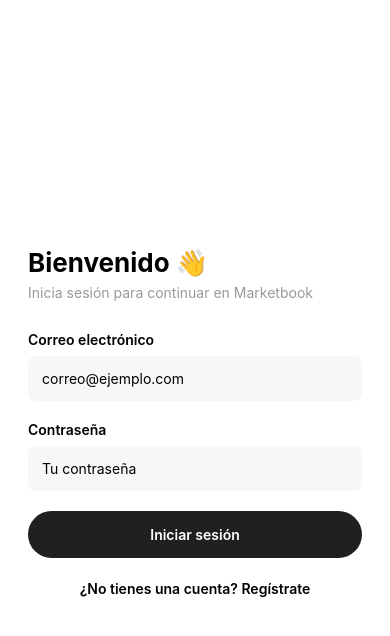
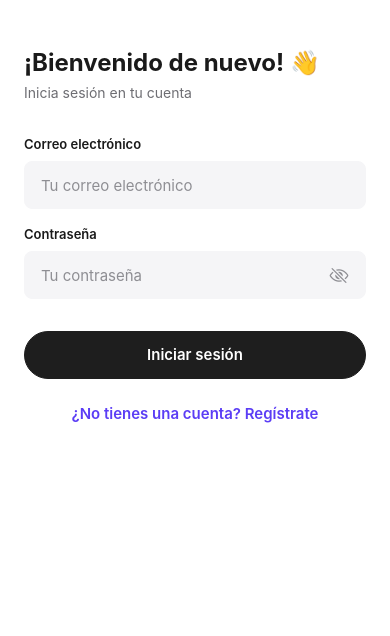
Before and after one commit to wyzetevio/Marketbook, a React Native app: screen /Login in a window 390 px wide. Shown: the top 636 px of the page. Built offline with nearby package versions, Linux system fonts and the light colour scheme; no server answers.

Commit message:
feat: rehace Login y Registro con useAuth y el diseño de Figma
Validaciones en vivo, errores de Supabase traducidos, estado de carga
y componente Aviso para mensajes dentro de la pantalla.

```diff
--- /dev/null
+++ b/src/components/Aviso.js
@@ -0,0 +1,42 @@
+import React from 'react';
+import { Text, View } from 'react-native';
+import { Ionicons } from '@expo/vector-icons';
+import { useAppTheme, useEstilos } from '../theme';
+
+const TONOS = {
+  peligro: { icono: 'alert-circle', fondo: 'peligroSuave', color: 'peligro' },
+  exito: { icono: 'checkmark-circle', fondo: 'exitoSuave', color: 'exito' },
+  info: { icono: 'information-circle', fondo: 'acentoSuave', color: 'acento' },
+};
+
+/**
+ * Mensaje dentro de la pantalla (errores de una acción, confirmaciones). Funciona igual en web y móvil.
+ *   {errorEnvio ? <Aviso mensaje={errorEnvio} /> : null}
+ *   <Aviso tono="exito" mensaje="Nombre actualizado." />
+ *
+ * tono: 'peligro' (default) | 'exito' | 'info'
+ */
+export default function Aviso({ mensaje, tono = 'peligro', estilo }) {
+  const t = useAppTheme();
+  const styles = useEstilos(crearEstilos);
+  if (!mensaje) return null;
+  const { icono, fondo, color } = TONOS[tono] ?? TONOS.peligro;
+  return (
+    <View style={[styles.aviso, { backgroundColor: t.colors[fondo] }, estilo]} accessibilityRole="alert" accessibilityLiveRegion="polite">
+      <Ionicons name={icono} size={18} color={t.colors[color]} style={styles.icono} />
+      <Text style={[styles.texto, { color: t.colors[color] }]}>{mensaje}</Text>
+    </View>
+  );
+}
+
+const crearEstilos = (t) => ({
+  aviso: {
+    flexDirection: 'row',
+    alignItems: 'flex-start',
+    padding: t.spacing.md,
+    borderRadius: t.radius.sm,
+    marginBottom: t.spacing.md,
+  },
+  icono: { marginRight: t.spacing.sm, marginTop: 1 },
+  texto: { ...t.typography.cuerpo, fontSize: 14, flex: 1 },
+});
--- a/src/components/Input.js
+++ b/src/components/Input.js
@@ -15,7 +15,8 @@ import { useAppTheme, useEstilos } from '../theme';
  * ayuda: texto gris bajo el campo (se oculta si hay error)
  * secureTextEntry: campo de contraseña con icono de ojo para mostrar/ocultar
  * estilo: estilos extra del contenedor
- * Cualquier otra prop (placeholder, keyboardType, maxLength, onSubmitEditing...) va al TextInput.
+ * Cualquier otra prop (placeholder, keyboardType, maxLength, onSubmitEditing...) va al TextInput,
+ * incluida `ref` (React 19), útil para pasar el foco: onSubmitEditing={() => siguienteRef.current?.focus()}
  */
 export default function Input({
   label,
--- a/src/components/index.js
+++ b/src/components/index.js
@@ -1,5 +1,5 @@
 // Componentes base de Marketbook (theme-aware: respetan el modo claro/oscuro).
-// import { Button, Input, LoadingView, ErrorView, EmptyState, Header, BookCard, Badge } from '../../components';
+// import { Button, Input, LoadingView, ErrorView, EmptyState, Header, BookCard, Badge, Aviso } from '../../components';
 export { default as Button } from './Button';
 export { default as Input } from './Input';
 export { default as LoadingView } from './LoadingView';
@@ -8,3 +8,4 @@ export { default as EmptyState } from './EmptyState';
 export { default as Header } from './Header';
 export { default as BookCard } from './BookCard';
 export { default as Badge } from './Badge';
+export { default as Aviso } from './Aviso';
--- a/src/screens/auth/LoginScreen.js
+++ b/src/screens/auth/LoginScreen.js
@@ -1,45 +1,128 @@
-import React, { useState } from 'react';
-import { ActivityIndicator, StyleSheet, Text, TextInput, TouchableOpacity, View } from 'react-native';
-import { signIn } from '../../services/supabase/authService';
-import { showMessage } from '../../utils/dialogs';
+import React, { useEffect, useMemo, useRef, useState } from 'react';
+import { KeyboardAvoidingView, Platform, ScrollView, Text } from 'react-native';
+import { SafeAreaView } from 'react-native-safe-area-context';
+import { useAuth } from '../../hooks';
+import { useEstilos } from '../../theme';
+import { Aviso, Button, Input } from '../../components';
+import { esCorreoValido } from '../../utils/validaciones';
+import { mensajeErrorAuth } from '../../utils/erroresAuth';
 
-export default function LoginScreen({ navigation }) {
+function validar({ correo, password }) {
+  const errores = {};
+  if (!correo.trim()) errores.correo = 'Ingresa tu correo electrónico.';
+  else if (!esCorreoValido(correo)) errores.correo = 'Ingresa un correo válido.';
+  if (!password) errores.password = 'Ingresa tu contraseña.';
+  return errores;
+}
+
+export default function LoginScreen({ navigation, route }) {
+  const { signIn } = useAuth();
+  const styles = useEstilos(crearEstilos);
   const [correo, setCorreo] = useState('');
   const [password, setPassword] = useState('');
-  const [cargando, setCargando] = useState(false);
+  const [intentoEnviar, setIntentoEnviar] = useState(false);
+  const [enviando, setEnviando] = useState(false);
+  const [errorEnvio, setErrorEnvio] = useState('');
+  const montado = useRef(true);
+  const passwordRef = useRef(null);
+
+  // Mensaje que deja Registro cuando la cuenta requiere confirmar el correo.
+  const avisoRegistro = route.params?.aviso ?? '';
+
+  // Los errores se muestran tras el primer intento y se recalculan mientras el usuario corrige.
+  const errores = useMemo(
+    () => (intentoEnviar ? validar({ correo, password }) : {}),
+    [intentoEnviar, correo, password]
+  );
+
+  // Si Registro nos envía el correo, se precarga en el formulario.
+  useEffect(() => {
+    if (route.params?.correo) setCorreo(route.params.correo);
+  }, [route.params?.correo]);
+
+  // Al editar los datos, el error anterior del servidor deja de aplicar.
+  useEffect(() => {
+    setErrorEnvio('');
+  }, [correo, password]);
+
+  // Al iniciar sesión AppNavigator desmonta esta pantalla: no actualizamos estado después.
+  useEffect(() => {
+    montado.current = true;
+    return () => { montado.current = false; };
+  }, []);
 
   const iniciarSesion = async () => {
-    if (!correo.trim() || !password) return showMessage('Campos incompletos', 'Completa correo y contraseña.');
-    if (!/^[^\s@]+@[^\s@]+\.[^\s@]+$/.test(correo.trim())) return showMessage('Correo inválido', 'Ingresa un correo válido.');
+    setIntentoEnviar(true);
+    if (Object.keys(validar({ correo, password })).length > 0) return;
+    setEnviando(true);
     try {
-      setCargando(true);
       await signIn(correo, password);
-      // AppNavigator detecta la sesión real y abre Marketplace automáticamente.
-    } catch (e) { showMessage('No se pudo iniciar sesión', e.message); }
-    finally { setCargando(false); }
+      // No se navega a mano: AppNavigator detecta la sesión con useAuth() y muestra la app.
+    } catch (e) {
+      if (montado.current) setErrorEnvio(mensajeErrorAuth(e));
+    } finally {
+      if (montado.current) setEnviando(false);
+    }
   };
 
-  return <View style={styles.container}>
-    <Text style={styles.title}>Bienvenido 👋</Text>
-    <Text style={styles.subtitle}>Inicia sesión para continuar en Marketbook</Text>
-    <Text style={styles.label}>Correo electrónico</Text>
-    <TextInput style={styles.input} placeholder="correo@ejemplo.com" value={correo} onChangeText={setCorreo} keyboardType="email-address" autoCapitalize="none" />
-    <Text style={styles.label}>Contraseña</Text>
-    <TextInput style={styles.input} placeholder="Tu contraseña" value={password} onChangeText={setPassword} secureTextEntry />
-    <TouchableOpacity style={styles.button} disabled={cargando} onPress={iniciarSesion}>
-      {cargando ? <ActivityIndicator color="#fff"/> : <Text style={styles.buttonText}>Iniciar sesión</Text>}
-    </TouchableOpacity>
-    <TouchableOpacity onPress={() => navigation.navigate('Register')}><Text style={styles.link}>¿No tienes una cuenta? Regístrate</Text></TouchableOpacity>
-  </View>;
+  return (
+    <SafeAreaView style={styles.pantalla} edges={['top', 'bottom']}>
+      <KeyboardAvoidingView style={styles.flex} behavior={Platform.OS === 'ios' ? 'padding' : undefined}>
+        <ScrollView contentContainerStyle={styles.contenido} keyboardShouldPersistTaps="handled">
+          <Text style={styles.titulo}>¡Bienvenido de nuevo! 👋</Text>
+          <Text style={styles.subtitulo}>Inicia sesión en tu cuenta</Text>
+
+          {errorEnvio ? <Aviso mensaje={errorEnvio} /> : <Aviso tono="info" mensaje={avisoRegistro} />}
+
+          <Input
+            label="Correo electrónico"
+            placeholder="Tu correo electrónico"
+            value={correo}
+            onChangeText={setCorreo}
+            error={errores.correo}
+            keyboardType="email-address"
+            autoCapitalize="none"
+            autoComplete="email"
+            textContentType="emailAddress"
+            returnKeyType="next"
+            onSubmitEditing={() => passwordRef.current?.focus()}
+            editable={!enviando}
+          />
+          <Input
+            ref={passwordRef}
+            label="Contraseña"
+            placeholder="Tu contraseña"
+            value={password}
+            onChangeText={setPassword}
+            error={errores.password}
+            secureTextEntry
+            autoComplete="password"
+            textContentType="password"
+            returnKeyType="go"
+            onSubmitEditing={iniciarSesion}
+            editable={!enviando}
+          />
+
+          <Button titulo="Iniciar sesión" onPress={iniciarSesion} cargando={enviando} estilo={styles.boton} />
+          <Button
+            titulo="¿No tienes una cuenta? Regístrate"
+            variante="texto"
+            onPress={() => navigation.navigate('Register')}
+            deshabilitado={enviando}
+            estilo={styles.link}
+          />
+        </ScrollView>
+      </KeyboardAvoidingView>
+    </SafeAreaView>
+  );
 }
 
-const styles = StyleSheet.create({
-  container: { flex: 1, justifyContent: 'center', backgroundColor: '#fff', padding: 28 },
-  title: { fontSize: 26, fontWeight: '700', marginBottom: 6 },
-  subtitle: { color: '#999', marginBottom: 30 },
-  label: { fontWeight: '600', marginBottom: 8 },
-  input: { backgroundColor: '#f7f7f7', padding: 14, borderRadius: 8, marginBottom: 20 },
-  button: { backgroundColor: '#202020', padding: 15, borderRadius: 25, alignItems: 'center' },
-  buttonText: { color: '#fff', fontWeight: '600' },
-  link: { textAlign: 'center', marginTop: 22, fontWeight: '600' },
+const crearEstilos = (t) => ({
+  pantalla: { flex: 1, backgroundColor: t.colors.fondo },
+  flex: { flex: 1 },
+  contenido: { flexGrow: 1, paddingHorizontal: t.spacing.lg, paddingTop: t.spacing.xxl, paddingBottom: t.spacing.lg },
+  titulo: { ...t.typography.titulo, color: t.colors.texto },
+  subtitulo: { ...t.typography.cuerpo, fontSize: 14, color: t.colors.textoSecundario, marginTop: t.spacing.xs, marginBottom: t.spacing.xl },
+  boton: { marginTop: t.spacing.md },
+  link: { alignSelf: 'center', marginTop: t.spacing.md },
 });
--- a/src/screens/auth/RegisterScreen.js
+++ b/src/screens/auth/RegisterScreen.js
@@ -1,75 +1,188 @@
-import React, { useState } from 'react';
-import { ActivityIndicator, ScrollView, StyleSheet, Text, TextInput, TouchableOpacity, View } from 'react-native';
-import { signUp } from '../../services/supabase/authService';
-import { showMessage } from '../../utils/dialogs';
+import React, { useEffect, useMemo, useRef, useState } from 'react';
+import { KeyboardAvoidingView, Platform, ScrollView, Text, View } from 'react-native';
+import { Ionicons } from '@expo/vector-icons';
+import { SafeAreaView } from 'react-native-safe-area-context';
+import { useAuth } from '../../hooks';
+import { useAppTheme, useEstilos } from '../../theme';
+import { Aviso, Button, Header, Input } from '../../components';
+import { esCorreoValido, requisitosPassword } from '../../utils/validaciones';
+import { mensajeErrorAuth } from '../../utils/erroresAuth';
+
+const MAX_NOMBRE = 80; // mismo límite que usuarios.nombre en la base de datos
+
+function validar({ nombre, correo, password }) {
+  const errores = {};
+  if (!nombre.trim()) errores.nombre = 'Ingresa tu nombre.';
+  else if (nombre.trim().length > MAX_NOMBRE) errores.nombre = `Máximo ${MAX_NOMBRE} caracteres.`;
+  if (!correo.trim()) errores.correo = 'Ingresa tu correo electrónico.';
+  else if (!esCorreoValido(correo)) errores.correo = 'Ingresa un correo válido.';
+  if (!password) errores.password = 'Crea una contraseña.';
+  else if (!requisitosPassword(password).every((r) => r.cumple)) errores.password = 'La contraseña no cumple los requisitos.';
+  return errores;
+}
 
 export default function RegisterScreen({ navigation }) {
+  const { signUp } = useAuth();
+  const t = useAppTheme();
+  const styles = useEstilos(crearEstilos);
   const [nombre, setNombre] = useState('');
   const [correo, setCorreo] = useState('');
   const [password, setPassword] = useState('');
-  const [mostrar, setMostrar] = useState(false);
-  const [cargando, setCargando] = useState(false);
-  const requisitos = [
-    ['Mínimo 8 caracteres', password.length >= 8],
-    ['Al menos 1 número', /\d/.test(password)],
-    ['Al menos 1 mayúscula', /[A-Z]/.test(password)],
-    ['Al menos 1 minúscula', /[a-z]/.test(password)],
-  ];
+  const [intentoEnviar, setIntentoEnviar] = useState(false);
+  const [enviando, setEnviando] = useState(false);
+  const [errorEnvio, setErrorEnvio] = useState('');
+  const montado = useRef(true);
+  const correoRef = useRef(null);
+  const passwordRef = useRef(null);
+
+  const requisitos = useMemo(() => requisitosPassword(password), [password]);
+  const errores = useMemo(
+    () => (intentoEnviar ? validar({ nombre, correo, password }) : {}),
+    [intentoEnviar, nombre, correo, password]
+  );
+
+  // Al editar los datos, el error anterior del servidor deja de aplicar.
+  useEffect(() => {
+    setErrorEnvio('');
+  }, [nombre, correo, password]);
+
+  // Si el registro abre sesión, AppNavigator desmonta esta pantalla: no actualizamos estado después.
+  useEffect(() => {
+    montado.current = true;
+    return () => { montado.current = false; };
+  }, []);
 
   const registrar = async () => {
-    if (!nombre.trim() || !correo.trim() || !password) return showMessage('Campos incompletos', 'Completa el formulario.');
-    if (!/^[^\s@]+@[^\s@]+\.[^\s@]+$/.test(correo.trim())) return showMessage('Correo inválido', 'Revisa tu correo electrónico.');
-    if (!requisitos.every((r) => r[1])) return showMessage('Contraseña inválida', 'Cumple todos los requisitos indicados.');
+    setIntentoEnviar(true);
+    if (Object.keys(validar({ nombre, correo, password })).length > 0) return;
+    setEnviando(true);
     try {
-      setCargando(true);
       const data = await signUp(nombre, correo, password);
-      if (!data.session) {
-        showMessage('Registro solicitado', 'Si tu proyecto requiere confirmar correo, verifica tu bandeja y luego inicia sesión.', () => navigation.navigate('Login'));
-      } else {
-        showMessage('Registro correcto', 'La sesión se ha iniciado en Supabase.');
+      if (!data?.session && montado.current) {
+        // El proyecto de Supabase exige confirmar el correo: se vuelve al Login con un aviso.
+        navigation.navigate('Login', {
+          correo: correo.trim(),
+          aviso: 'Te enviamos un correo de confirmación. Confírmalo y luego inicia sesión.',
+        });
       }
-    } catch (e) { showMessage('No se pudo registrar', e.message); }
-    finally { setCargando(false); }
+      // Si hay sesión, AppNavigator detecta el cambio con useAuth() y muestra la app.
+    } catch (e) {
+      if (montado.current) setErrorEnvio(mensajeErrorAuth(e));
+    } finally {
+      if (montado.current) setEnviando(false);
+    }
   };
 
-  return <ScrollView style={styles.safeArea} contentContainerStyle={styles.container} keyboardShouldPersistTaps="handled">
-    <TouchableOpacity onPress={() => navigation.goBack()} style={styles.backButton}><Text style={styles.backText}>←</Text></TouchableOpacity>
-    <Text style={styles.titulo}>Crear cuenta</Text>
-    <Text style={styles.subtitulo}>Crea tu cuenta y comienza a descubrir tu próxima lectura</Text>
-    <Text style={styles.label}>Nombre</Text>
-    <TextInput style={styles.input} placeholder="Tu nombre" value={nombre} onChangeText={setNombre} />
-    <Text style={styles.label}>Correo electrónico</Text>
-    <TextInput style={styles.input} placeholder="ejemplo@correo.com" keyboardType="email-address" autoCapitalize="none" value={correo} onChangeText={setCorreo} />
-    <Text style={styles.label}>Contraseña</Text>
-    <View style={styles.passwordRow}>
-      <TextInput style={styles.passwordInput} placeholder="Tu contraseña" secureTextEntry={!mostrar} value={password} onChangeText={setPassword} />
-      <TouchableOpacity onPress={() => setMostrar(v => !v)}><Text style={styles.toggle}>{mostrar ? 'Ocultar' : 'Mostrar'}</Text></TouchableOpacity>
-    </View>
-    {password.length > 0 && requisitos.map(([label, valid]) => <Text key={label} style={{ color: valid ? '#187b55' : '#c34c4c', marginBottom: 3, fontSize: 12 }}>
-      {valid ? '✓' : '×'} {label}
-    </Text>)}
-    <TouchableOpacity style={styles.button} disabled={cargando} onPress={registrar}>
-      {cargando ? <ActivityIndicator color="#fff"/> : <Text style={styles.buttonText}>Registrarme</Text>}
-    </TouchableOpacity>
-    <TouchableOpacity onPress={() => navigation.navigate('Login')}><Text style={styles.link}>¿Ya tienes una cuenta? Iniciar sesión</Text></TouchableOpacity>
-    <Text style={styles.footer}>📚 Marketplace de Libros</Text>
-  </ScrollView>;
+  const mostrarRequisitos = password.length > 0 || intentoEnviar;
+
+  return (
+    <SafeAreaView style={styles.pantalla} edges={['bottom']}>
+      <Header titulo="" onAtras={() => navigation.goBack()} />
+      <KeyboardAvoidingView style={styles.flex} behavior={Platform.OS === 'ios' ? 'padding' : undefined}>
+        <ScrollView contentContainerStyle={styles.contenido} keyboardShouldPersistTaps="handled">
+          <Text style={styles.titulo}>Registrarse</Text>
+          <Text style={styles.subtitulo}>Crea una cuenta y descubre tu próxima lectura</Text>
+
+          <Aviso mensaje={errorEnvio} />
+
+          <Input
+            label="Nombre"
+            placeholder="Tu nombre"
+            value={nombre}
+            onChangeText={setNombre}
+            error={errores.nombre}
+            maxLength={MAX_NOMBRE}
+            autoComplete="name"
+            textContentType="name"
+            returnKeyType="next"
+            onSubmitEditing={() => correoRef.current?.focus()}
+            editable={!enviando}
+          />
+          <Input
+            ref={correoRef}
+            label="Correo electrónico"
+            placeholder="Tu correo electrónico"
+            value={correo}
+            onChangeText={setCorreo}
+            error={errores.correo}
+            keyboardType="email-address"
+            autoCapitalize="none"
+            autoComplete="email"
+            textContentType="emailAddress"
+            returnKeyType="next"
+            onSubmitEditing={() => passwordRef.current?.focus()}
+            editable={!enviando}
+          />
+          <Input
+            ref={passwordRef}
+            label="Contraseña"
+            placeholder="Tu contraseña"
+            value={password}
+            onChangeText={setPassword}
+            error={mostrarRequisitos ? undefined : errores.password}
+            secureTextEntry
+            autoComplete="new-password"
+            textContentType="newPassword"
+            returnKeyType="go"
+            onSubmitEditing={registrar}
+            editable={!enviando}
+            estilo={mostrarRequisitos ? styles.inputConRequisitos : undefined}
+          />
+
+          {mostrarRequisitos ? (
+            <View style={styles.requisitos} accessibilityLabel="Requisitos de la contraseña">
+              {requisitos.map(({ texto, cumple }) => (
+                <View key={texto} style={styles.requisito}>
+                  <Ionicons
+                    name={cumple ? 'checkmark' : 'close'}
+                    size={14}
+                    color={cumple ? t.colors.acento : t.colors.peligro}
+                  />
+                  <Text style={[styles.requisitoTexto, { color: cumple ? t.colors.textoSecundario : t.colors.peligro }]}>
+                    {texto}
+                  </Text>
+                </View>
+              ))}
+            </View>
+          ) : null}
+
+          <Button titulo="Registrarse" onPress={registrar} cargando={enviando} estilo={styles.boton} />
+          <Button
+            titulo="¿Tienes una cuenta? Inicia sesión"
+            variante="texto"
+            onPress={() => navigation.navigate('Login')}
+            deshabilitado={enviando}
+            estilo={styles.link}
+          />
+
+          <Text style={styles.terminos}>
+            Al hacer clic en Registrarse, aceptas nuestros Términos y nuestra Política de datos.
+          </Text>
+        </ScrollView>
+      </KeyboardAvoidingView>
+    </SafeAreaView>
+  );
 }
 
-const styles = StyleSheet.create({
-  safeArea: { flex: 1, backgroundColor: '#fff' },
-  container: { flexGrow: 1, paddingHorizontal: 28, paddingTop: 25, paddingBottom: 35 },
-  backButton: { width: 35, height: 35, justifyContent: 'center', marginBottom: 22 },
-  backText: { fontSize: 25 },
-  titulo: { fontSize: 26, fontWeight: '700', marginBottom: 7 },
-  subtitulo: { fontSize: 13, color: '#999', lineHeight: 19, marginBottom: 28 },
-  label: { fontSize: 13, fontWeight: '600', marginBottom: 8 },
-  input: { height: 50, backgroundColor: '#f8f8f8', borderRadius: 7, paddingHorizontal: 15, marginBottom: 20 },
-  passwordRow: { height: 50, borderWidth: 1, borderColor: '#aaa', borderRadius: 7, paddingHorizontal: 15, flexDirection: 'row', alignItems: 'center', marginBottom: 12 },
-  passwordInput: { flex: 1 },
-  toggle: { fontSize: 11, color: '#777', fontWeight: '600' },
-  button: { height: 50, backgroundColor: '#202020', borderRadius: 25, justifyContent: 'center', alignItems: 'center', marginTop: 18 },
-  buttonText: { color: '#fff', fontWeight: '600' },
-  link: { textAlign: 'center', marginTop: 22, fontWeight: '600' },
-  footer: { textAlign: 'center', marginTop: 30, color: '#777', fontSize: 12 },
+const crearEstilos = (t) => ({
+  pantalla: { flex: 1, backgroundColor: t.colors.fondo },
+  flex: { flex: 1 },
+  contenido: { flexGrow: 1, paddingHorizontal: t.spacing.lg, paddingBottom: t.spacing.lg },
+  titulo: { ...t.typography.titulo, color: t.colors.texto },
+  subtitulo: { ...t.typography.cuerpo, fontSize: 14, color: t.colors.textoSecundario, marginTop: t.spacing.xs, marginBottom: t.spacing.xl },
+  inputConRequisitos: { marginBottom: t.spacing.sm },
+  requisitos: { marginBottom: t.spacing.md },
+  requisito: { flexDirection: 'row', alignItems: 'center', marginBottom: t.spacing.xs },
+  requisitoTexto: { ...t.typography.pequeno, marginLeft: t.spacing.xs },
+  boton: { marginTop: t.spacing.md },
+  link: { alignSelf: 'center', marginTop: t.spacing.md },
+  // marginTop 'auto' empuja el texto legal al fondo de la pantalla, como en el diseño.
+  terminos: {
+    ...t.typography.pequeno,
+    color: t.colors.textoSecundario,
+    textAlign: 'center',
+    marginTop: 'auto',
+    paddingTop: t.spacing.xl,
+    paddingHorizontal: t.spacing.lg,
+  },
 });
--- /dev/null
+++ b/src/utils/erroresAuth.js
@@ -0,0 +1,18 @@
+// Supabase Auth devuelve sus errores en inglés; aquí se muestran en español al usuario.
+const TRADUCCIONES = [
+  [/invalid login credentials/i, 'Correo o contraseña incorrectos.'],
+  [/email not confirmed/i, 'Debes confirmar tu correo antes de iniciar sesión. Revisa tu bandeja de entrada.'],
+  [/user already registered|already been registered/i, 'Ya existe una cuenta con ese correo.'],
+  [/password should be at least/i, 'La contraseña es demasiado corta.'],
+  [/weak password|password is known to be weak/i, 'La contraseña es demasiado débil. Prueba con otra.'],
+  [/unable to validate email|invalid format|email address .* is invalid/i, 'El correo no tiene un formato válido.'],
+  [/rate limit|only request this after|too many requests/i, 'Demasiados intentos. Espera un momento y vuelve a intentarlo.'],
+  [/signups? not allowed|signup is disabled/i, 'El registro de cuentas está deshabilitado.'],
+  [/failed to fetch|network request failed|networkerror|load failed/i, 'No hay conexión con el servidor. Revisa tu internet.'],
+];
+
+export function mensajeErrorAuth(error) {
+  const mensaje = error?.message ?? '';
+  const encontrado = TRADUCCIONES.find(([patron]) => patron.test(mensaje));
+  return encontrado ? encontrado[1] : mensaje || 'Ocurrió un error inesperado. Inténtalo de nuevo.';
+}
--- /dev/null
+++ b/src/utils/validaciones.js
@@ -0,0 +1,16 @@
+// Validaciones de formularios compartidas.
+
+const CORREO = /^[^\s@]+@[^\s@]+\.[^\s@]+$/;
+
+export function esCorreoValido(correo) {
+  return CORREO.test(String(correo).trim());
+}
+
+/** Requisitos de contraseña del diseño de registro: [{ texto, cumple }] */
+export function requisitosPassword(password) {
+  return [
+    { texto: 'Mínimo 8 caracteres', cumple: password.length >= 8 },
+    { texto: 'Al menos un número (0-9)', cumple: /\d/.test(password) },
+    { texto: 'Al menos letras minúsculas o mayúsculas', cumple: /[a-zA-ZáéíóúÁÉÍÓÚñÑ]/.test(password) },
+  ];
+}
```
